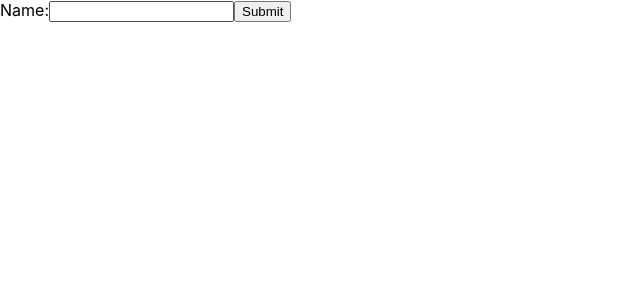
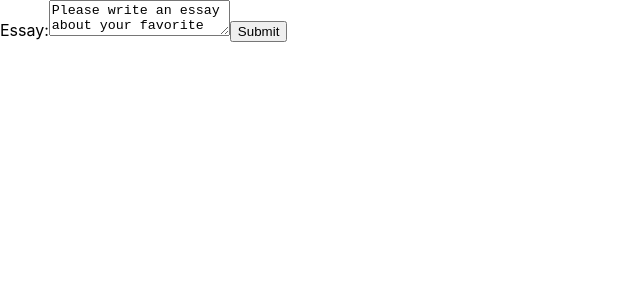
Before and after one commit to rajatdiptabiswas/my-react-app, a React (Create React App) app: page / in a window 1280 px wide. Shown: the top 300 px of the page, without its empty margins (0-640 px from the left). Built offline with nearby package versions, Linux system fonts and the light colour scheme.

Commit message:
The textarea tag

```diff
--- a/src/index.js
+++ b/src/index.js
@@ -2,10 +2,12 @@ import React from 'react';
 import ReactDOM from 'react-dom';
 import './index.css';
 
-class NameForm extends React.Component {
+class EssayForm extends React.Component {
   constructor(props) {
     super(props);
-    this.state = {value: ''};
+    this.state = {
+      value: 'Please write an essay about your favorite DOM element.'
+    };
 
     this.handleChange = this.handleChange.bind(this);
     this.handleSubmit = this.handleSubmit.bind(this);
@@ -16,7 +18,7 @@ class NameForm extends React.Component {
   }
 
   handleSubmit(event) {
-    alert('A name was submitted: ' + this.state.value);
+    alert('An essay was submitted: ' + this.state.value);
     event.preventDefault();
   }
 
@@ -24,8 +26,8 @@ class NameForm extends React.Component {
     return (
       <form onSubmit={this.handleSubmit}>
         <label>
-          Name:
-          <input type="text" value={this.state.value} onChange={this.handleChange} />
+          Essay:
+          <textarea value={this.state.value} onChange={this.handleChange} />
         </label>
         <input type="submit" value="Submit" />
       </form>
@@ -34,6 +36,6 @@ class NameForm extends React.Component {
 }
 
 ReactDOM.render(
-  <NameForm />,
+  <EssayForm />,
   document.getElementById('root')
 );
```
